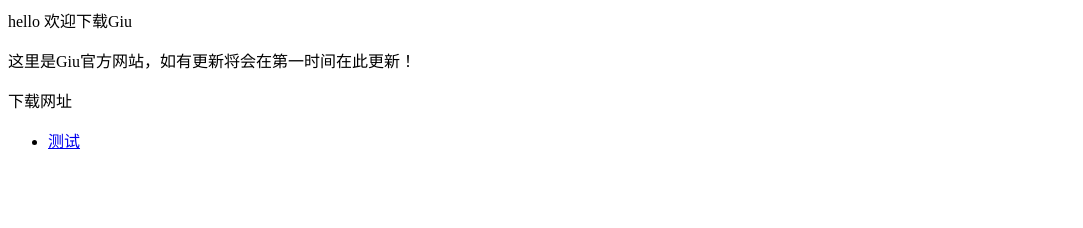
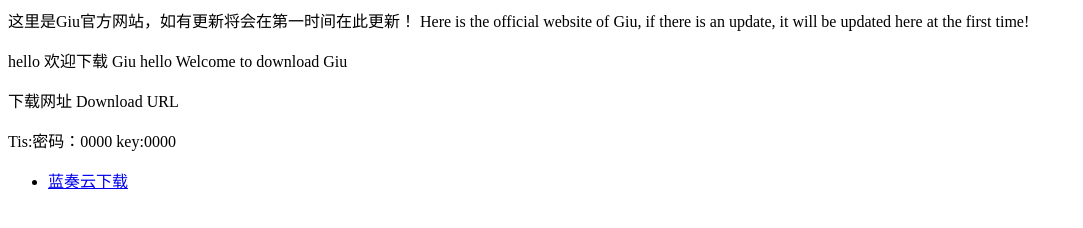
Before and after one commit to GiuApp/giu.github.com, a plain HTML site: page index.html in a window 1280 px wide. Shown: the whole page, without its empty margins (0-1083 px from the left). Drawn offline with Linux system fonts and the light colour scheme.

Commit message:
Update index.html

```diff
--- a/index.html
+++ b/index.html
@@ -1,6 +1,12 @@
-<p>hello 欢迎下载Giu</p>
-<p>这里是Giu官方网站，如有更新将会在第一时间在此更新！</p>
-<p>下载网址</p>
+<p>这里是Giu官方网站，如有更新将会在第一时间在此更新！
+ Here is the official website of Giu, if there is an update, it will be updated here at the first time!</p>
+<p>hello 欢迎下载 Giu
+   hello Welcome to download Giu</p>
+<p>下载网址
+ Download URL </p>
+<p>Tis:密码：0000
+  key:0000</p>
 
 <ul>
-   <li> <a href="wwww.bilibili.com">测试</a></li>
+   <li> <a href="https://wwr.lanzoui.com/b03p9btle">蓝奏云下载</a></li>
+</ul>
```
